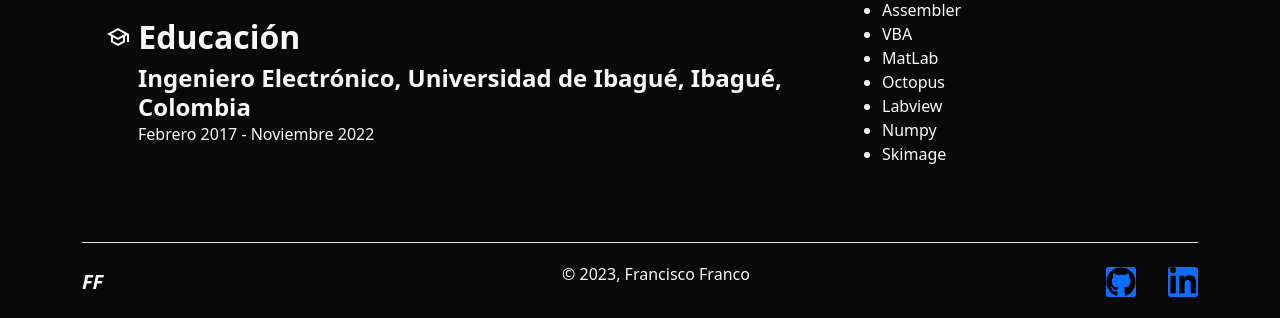
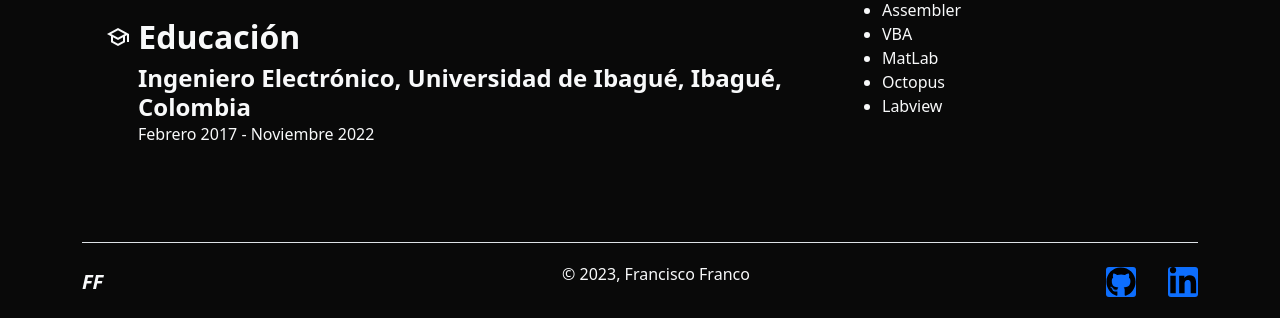
Before and after one commit to EE-Francisco/Portfolio, a Django app: template apps/portfolio_d/templates/cv.html in a window 1280 px wide. Shown: the part 1067-1385 px from the top of the page. Run offline with Django 4.2, Linux system fonts and the light colour scheme; the template is opened without the code that fills it, so the values that code supplies are empty.

Commit message:
Delete libraries

```diff
--- a/apps/portfolio_d/templates/cv.html
+++ b/apps/portfolio_d/templates/cv.html
@@ -232,12 +232,6 @@
                                     <li>
                                         Labview
                                     </li>
-                                    <li>
-                                        Numpy
-                                    </li>
-                                    <li>
-                                        Skimage
-                                    </li>
                                 </ul>
                             </nav>
                         </aside>
```
